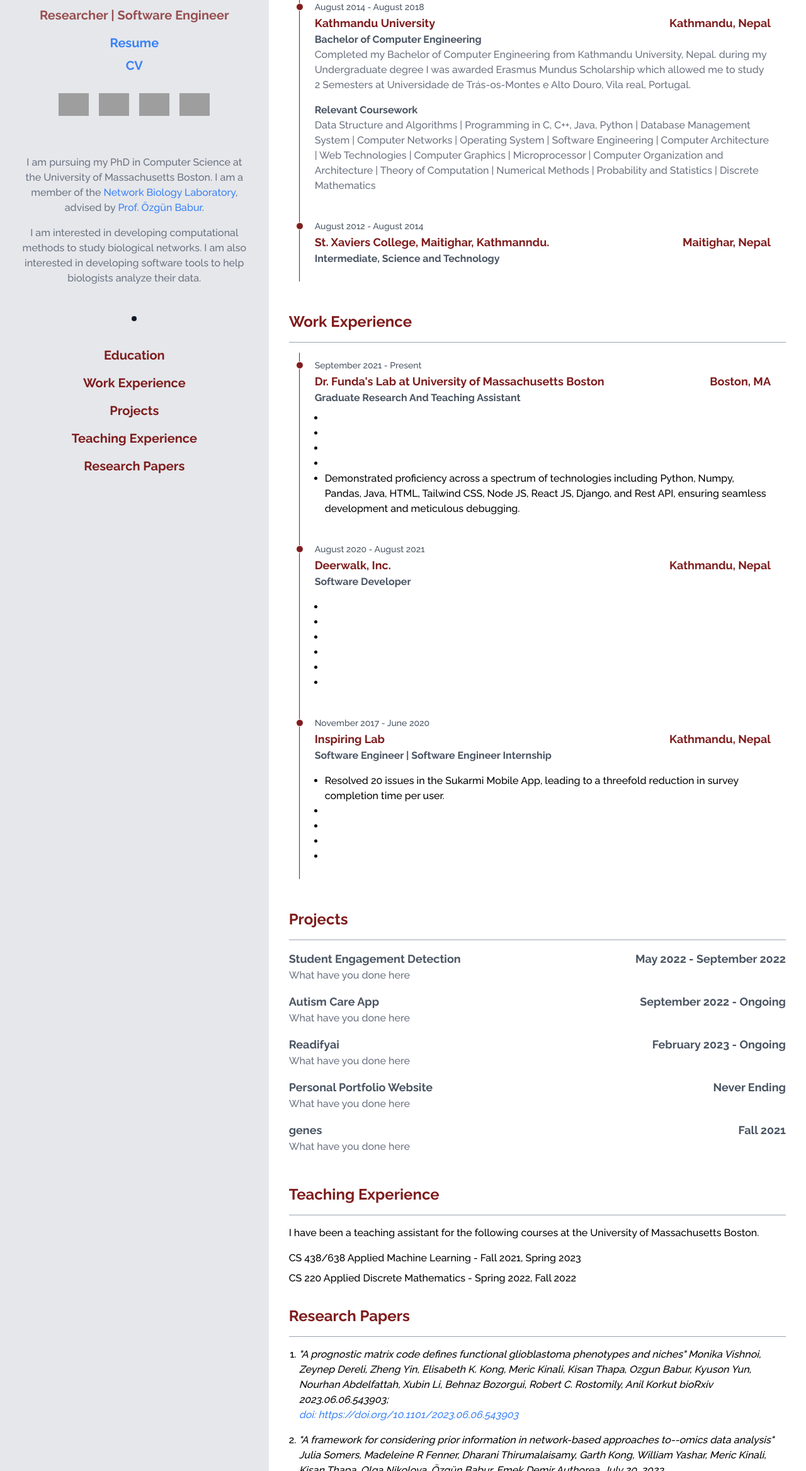
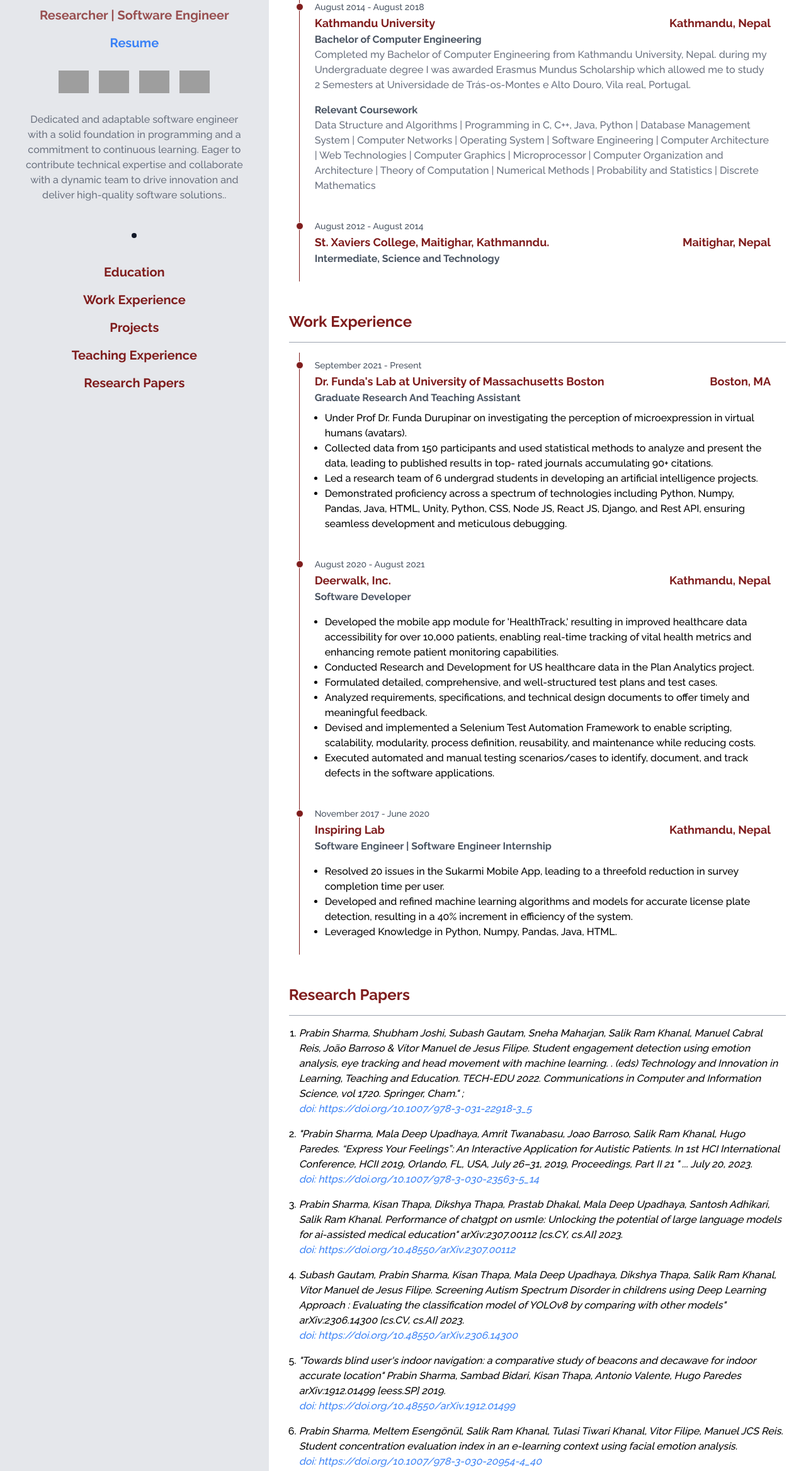
Before and after one commit to prabinsharmaa/prabinsharma.github.io, a plain HTML site: page index.html in a window 1280 px wide. Shown: the part 358-2694 px from the top of the page at 63% size. Drawn offline with nearby package versions, Linux system fonts and the light colour scheme; grey boxes are pictures that could not be loaded.

Commit message:
resume added

```diff
--- a/index.html
+++ b/index.html
@@ -32,18 +32,15 @@
 
                     <div
                         class="text-xl font-bold text-blue-500 mt-4 transition duration-100 ease-in-out hover:scale-125 hover:underline">
-                        <a href="assets/Kisan_Thapa_Resume.pdf">Resume</a>
+                        <a href="assets/Prabin_Sharma_Resume.pdf">Resume</a>
                     </div>
 
-                    <div
-                        class="text-xl font-bold text-blue-500 transition mt-2 duration-100 ease-in-out hover:scale-125 hover:underline">
-                        <a href="assets/Kisan_Thapa_Resume.pdf">CV</a>
-                    </div>
+
 
                     <div class="flex flex-row justify-center items-center mt-4">
                         <div
                             class="flex justify-center items-center w-12 h-12 rounded-full m-2 transition duration-300 ease-in-out hover:scale-125">
-                            <a href="https://www.linkedin.com/in/kisanthapa/">
+                            <a href="https://www.linkedin.com/in/prabin-sharma/">
                                 <img width="48" height="48" src="https://img.icons8.com/color/48/linkedin.png"
                                     alt="linkedin" />
                             </a>
@@ -51,7 +48,7 @@
 
                         <div
                             class="flex justify-center items-center w-12 h-12 rounded-full m-2  transition duration-300 ease-in-out hover:scale-125">
-                            <a href="https://github.com/KisanThapa">
+                            <a href="https://github.com/prabinsharmaa">
                                 <img width="48" height="48" src="https://img.icons8.com/fluency/48/github.png"
                                     alt="github" />
                             </a>
@@ -59,7 +56,7 @@
 
                         <div
                             class="flex justify-center items-center w-12 h-12 rounded-full m-2  transition duration-300 ease-in-out hover:scale-125">
-                            <a href="https://scholar.google.com/citations?user=4Qs3ndUAAAAJ&hl=en">
+                            <a href="https://scholar.google.com/citations?user=ZzKfXn8AAAAJ&hl=en">
                                 <img width="48" height="48" src="https://img.icons8.com/color/48/google-scholar--v3.png"
                                     alt="google-scholar--v3" />
                             </a>
@@ -67,28 +64,19 @@
 
                         <div
                             class="flex justify-center items-center w-12 h-12 rounded-full m-2  transition duration-300 ease-in-out hover:scale-125">
-                            <a href="https://www.instagram.com/kisan_n_n/">
+                            <a href="https://www.instagram.com/prabinxsharma/">
                                 <img width="48" height="48" src="https://img.icons8.com/fluency/48/instagram-new.png"
                                     alt="instagram-new" />
                             </a>
                         </div>
                     </div>
 
-                    <div class="text-center text-gray-500 mt-12">
-                        I am pursuing my PhD in Computer Science at the University of Massachusetts Boston. I am a
-                        member of
-                        the <a href="https://sites.google.com/view/umb-network-biology"
-                            class="text-blue-500 hover:underline">Network
-                            Biology
-                            Laboratory</a>, advised by <a href="https://sites.google.com/view/ozgunbabur"
-                            class="text-blue-500 hover:underline">Prof.
-                            Özgün Babur</a>.
-                    </div>
+
 
                     <div class="text-center text-gray-500 mt-4">
-                        I am interested in developing computational methods to study biological networks. I am also
-                        interested
-                        in developing software tools to help biologists analyze their data.
+                        Dedicated and adaptable software engineer with a solid foundation in programming and a commitment to continuous
+learning. Eager to contribute technical expertise and collaborate with a dynamic team to drive innovation and deliver high-quality
+software solutions..
                     </div>
 
                 </div>
@@ -252,13 +240,18 @@
                         <p class="mb-2 text-base font-normal text-gray-500 ">
 
                         <ul class="list-disc pl-4 mb-4">
-                            <li></li>
-                            <li>
-                            <li></li>
-                            <li></li>
+                            <li> Under Prof Dr. Funda Durupinar on investigating the perception of microexpression in virtual humans (avatars). </li>
+
+                            <li> Collected data from 150 participants and used statistical methods to analyze and present the data, leading to published results in top-
+                                rated journals accumulating 90+ citations. </li>
+
+                            <li>Led a research team of 6 undergrad students in developing an artificial intelligence projects.</li>
+
+
+
                             <li>Demonstrated proficiency across a spectrum of technologies including Python, Numpy,
                                 Pandas,
-                                Java, HTML, Tailwind
+                                Java, HTML, Unity, Python,
                                 CSS, Node JS, React JS, Django, and Rest API, ensuring seamless development and
                                 meticulous
                                 debugging.</li>
@@ -285,15 +278,16 @@
                         <p class="mb-4 text-base font-normal text-gray-500 ">
 
                         <ul class="list-disc pl-4 mb-4">
+                            <li>Developed the mobile app module for 'HealthTrack,' resulting in improved healthcare data accessibility for over 10,000 patients,
+                                enabling real-time tracking of vital health metrics and enhancing remote patient monitoring capabilities.</li>
 
-                            <li></li>
-                            <li>
-                            </li>
-                            <li></li>
-                            <li></li>
-                            <li></li>
-                            <li>
-                            </li>
+                            <li>Conducted Research and Development for US healthcare data in the Plan Analytics project.</li>
+                            <li>Formulated detailed, comprehensive, and well-structured test plans and test cases.</li>
+                            <li>Analyzed requirements, specifications, and technical design documents to offer timely and meaningful feedback.</li>
+                            <li>Devised and implemented a Selenium Test Automation Framework to enable scripting, scalability, modularity, process definition,
+                                reusability, and maintenance while reducing costs.</li>
+                            <li>Executed automated and manual testing scenarios/cases to identify, document, and track defects in the software applications.</li>
+
 
                         </ul>
                         </p>
@@ -321,11 +315,11 @@
                             <li>Resolved 20 issues in the Sukarmi Mobile App, leading to a threefold reduction in survey
                                 completion time per user.
                             </li>
-                            <li></li>
-                            <li>
+                            <li>Developed and refined machine learning algorithms and models for accurate license plate detection, resulting in a 40% increment
+                                in efficiency of the system.</li>
+                            <li>Leveraged Knowledge in Python, Numpy, Pandas, Java, HTML.
                             </li>
-                            <li></li>
-                            <li></li>
+
 
                         </ul>
                         </p>
@@ -333,66 +327,7 @@
 
                 </ol>
             </div>
-
-
-            <!-- Projects Section -->
-            <div class="flex flex-col">
-                <div id="projects" class="text-2xl font-bold text-red-900 mt-8">Projects</div>
-                <div class="border-b border-gray-400 mt-4"></div>
-
-                <div class="flow-root mt-4">
-                    <h3 class="float-left text-lg font-semibold text-gray-600">Student Engagement Detection</h3>
-                    <h5 class="float-right text-lg font-semibold text-gray-600 ml-4 align-right">May 2022 - September
-                        2022
-                    </h5>
-                </div>
-                <p class="mb-4 text-base font-normal text-gray-500 ">What have you done here</p>
-
-                <div class="flow-root">
-                    <h3 class="float-left text-lg font-semibold text-gray-600">Autism Care App</h3>
-                    <h5 class="float-right text-lg font-semibold text-gray-600 ml-4 align-right">September 2022 -
-                        Ongoing</h5>
-                </div>
-                <p class="mb-4 text-base font-normal text-gray-500 ">What have you done here</p>
-
-                <div class="flow-root">
-                    <h3 class="float-left text-lg font-semibold text-gray-600">Readifyai</h3>
-                    <h5 class="float-right text-lg font-semibold text-gray-600 ml-4 align-right">February 2023 - Ongoing
-                    </h5>
-                </div>
-                <p class="mb-4 text-base font-normal text-gray-500 ">What have you done here</p>
-
-                <div class="flow-root">
-                    <h3 class="float-left text-lg font-semibold text-gray-600">Personal Portfolio Website</h3>
-                    <h5 class="float-right text-lg font-semibold text-gray-600 ml-4 align-right">Never Ending</h5>
-                </div>
-                <p class="mb-4 text-base font-normal text-gray-500 ">What have you done here</p>
-
-                <div class="flow-root">
-                    <h3 class="float-left text-lg font-semibold text-gray-600">
-                        genes</h3>
-                    <h5 class="float-right text-lg font-semibold text-gray-600 ml-4 align-right">Fall 2021</h5>
-                </div>
-                <p class="mb-4 text-base font-normal text-gray-500 ">What have you done here</p>
-
-            </div>
-
-
-            <!-- Teaching Assistant Section -->
-            <div class="flex flex-col">
-                <div id="teaching_experience" class="text-2xl font-bold text-red-900 mt-8">Teaching Experience</div>
-                <div class="border-b border-gray-400 mt-4"></div>
-
-                <div class="text-l mt-4">
-                    I have been a teaching assistant for the following courses at the University of Massachusetts
-                    Boston.
-                </div>
-                <div class="text-l mt-4">CS 438/638 Applied Machine Learning - Fall 2021, Spring 2023</div>
-                <div class="text-l mt-2">CS 220 Applied Discrete Mathematics - Spring 2022, Fall 2022</div>
-            </div>
-
-
-            <!-- Research Papers Section -->
+<!-- Research Papers Section -->
             <div class="flex flex-col">
                 <div id="research_papers" class="text-2xl font-bold text-red-900 mt-8">Research Papers</div>
                 <div class="border-b border-gray-400 mt-4"></div>
@@ -400,42 +335,34 @@
                 <ol class="list-decimal pl-4">
                     <!-- Create numbered list -->
                     <li>
-                        <div class="text-l italic mt-4">"A prognostic matrix code defines functional glioblastoma
-                            phenotypes and niches"
-                            Monika Vishnoi, Zeynep Dereli, Zheng Yin, Elisabeth K. Kong, Meric Kinali, Kisan Thapa,
-                            Ozgun
-                            Babur,
-                            Kyuson Yun, Nourhan Abdelfattah, Xubin Li, Behnaz Bozorgui, Robert C. Rostomily, Anil Korkut
-                            bioRxiv 2023.06.06.543903;
+                        <div class="text-l italic mt-4">Prabin Sharma, Shubham Joshi, Subash Gautam, Sneha Maharjan, Salik Ram Khanal, Manuel Cabral Reis, João Barroso & Vítor Manuel de Jesus Filipe. Student engagement detection using emotion analysis, eye tracking and head movement with machine learning.  . (eds) Technology and Innovation in Learning, Teaching and Education. TECH-EDU 2022. Communications in Computer and Information Science, vol 1720. Springer, Cham."
+                            ;
                             <br>
-                            <a href="https://doi.org/10.1101/2023.06.06.543903" class="text-blue-500 hover:underline">
-                                doi: https://doi.org/10.1101/2023.06.06.543903
+                            <a href="https://doi.org/10.1007/978-3-031-22918-3_5" class="text-blue-500 hover:underline">
+                                doi: https://doi.org/10.1007/978-3-031-22918-3_5
                             </a>
                         </div>
                     </li>
 
                     <li>
-                        <div class="text-l italic mt-4">"A framework for considering prior information in
-                            network-based approaches to--omics data analysis"
-                            Julia Somers, Madeleine R Fenner, Dharani Thirumalaisamy, Garth Kong, William Yashar, Meric
-                            Kinali, Kisan Thapa, Olga
-                            Nikolova, Özgün Babur, Emek Demir Authorea. July 20, 2023.
+                        <div class="text-l italic mt-4">"Prabin Sharma, Mala Deep Upadhaya, Amrit Twanabasu, Joao Barroso, Salik Ram Khanal, Hugo Paredes. “Express Your Feelings”: An Interactive Application for Autistic Patients. In 1st HCI International Conference, HCII 2019, Orlando, FL, USA, July 26–31, 2019, Proceedings, Part II 21 "
+                            ... July 20, 2023.
 
                             <br>
-                            <a href="https://doi.org/10.22541/au.168984016.69483308/v1"
+                            <a href="https://doi.org/10.1007/978-3-030-23563-5_14"
                                 class="text-blue-500 hover:underline">
-                                doi: https://doi.org/10.22541/au.168984016.69483308/v1
+                                doi: https://doi.org/10.1007/978-3-030-23563-5_14
                             </a>
                             </a>
                         </div>
                     </li>
 
                     <li>
-                        <div class="text-l italic mt-4">"Performance of chatgpt on usmle: Unlocking the potential of
+                        <div class="text-l italic mt-4">Prabin Sharma, Kisan Thapa, Dikshya Thapa,  Prastab Dhakal, Mala Deep Upadhaya, Santosh Adhikari, Salik Ram
+                            Khanal. Performance of chatgpt on usmle: Unlocking the potential of
                             large
                             language models for ai-assisted medical education"
-                            Prabin Sharma, Kisan Thapa, Prastab Dhakal, Mala Deep Upadhaya, Santosh Adhikari, Salik Ram
-                            Khanal
+
                             arXiv:2307.00112 [cs.CY, cs.AI] 2023.
                             <br>
                             <a href="https://doi.org/10.48550/arXiv.2307.00112" class="text-blue-500 hover:underline">
@@ -447,14 +374,14 @@
 
 
                     <li>
-                        <div class="text-l italic mt-4">"Screening Autism Spectrum Disorder in childrens using Deep
+                        <div class="text-l italic mt-4">Subash Gautam, Prabin Sharma, Kisan Thapa, Mala Deep Upadhaya, Dikshya Thapa, Salik Ram
+                            Khanal,
+                            Vítor Manuel de Jesus
+                            Filipe. Screening Autism Spectrum Disorder in childrens using Deep
                             Learning
                             Approach : Evaluating the classification model of
                             YOLOv8 by comparing with other models"
-                            Subash Gautam, Prabin Sharma, Kisan Thapa, Mala Deep Upadhaya, Dikshya Thapa, Salik Ram
-                            Khanal,
-                            Vítor Manuel de Jesus
-                            Filipe
+
                             arXiv:2306.14300 [cs.CV, cs.AI] 2023.
                             <br>
                             <a href="https://doi.org/10.48550/arXiv.2306.14300" class="text-blue-500 hover:underline">
@@ -478,12 +405,88 @@
                         </div>
                     </li>
 
+                    <li>
+                        <div class="text-l italic mt-4">Prabin Sharma, Meltem Esengönül, Salik Ram Khanal, Tulasi Tiwari Khanal, Vitor Filipe, Manuel JCS Reis. Student concentration evaluation index in an e-learning context using facial emotion analysis.
+                            <br>
+                            <a href="https://doi.org/10.1007/978-3-030-20954-4_40" class="text-blue-500 hover:underline">
+                                doi: https://doi.org/10.1007/978-3-030-20954-4_40
+                            </a>
+                            </a>
+                        </div>
+                    </li>
+
+                    <li>
+                        <div class="text-l italic mt-4">Prabin Sharma, Joanna C Justus, Govinda R Poudel. Sensors and Systems for Monitoring Mental Fatigue: A systematic review.
+                            <br>
+                            <a href="https://arxiv.org/pdf/2307.01666.pdf" class="text-blue-500 hover:underline">
+                                doi: https://arxiv.org/pdf/2307.01666.pdf
+                            </a>
+                            </a>
+                        </div>
+                    </li>
+
                 </ol>
 
                 <!-- Empty Div to put padding at bottom -->
                 <div class="mb-20"></div>
 
             </div>
+
+            <!-- Projects Section -->
+            <div class="flex flex-col">
+                <div id="projects" class="text-2xl font-bold text-red-900 mt-8">Projects</div>
+                <div class="border-b border-gray-400 mt-4"></div>
+
+                <div class="flow-root mt-4">
+                    <h3 class="float-left text-lg font-semibold text-gray-600">Student Engagement Detection</h3>
+                    <h5 class="float-right text-lg font-semibold text-gray-600 ml-4 align-right">May 2020 - September
+                        2022
+                    </h5>
+                </div>
+                <p class="mb-4 text-base font-normal text-gray-500 ">Designed algorithms and methods for detecting student concentration in an e-learning environment using ML techniques.</p>
+
+                <div class="flow-root">
+                    <h3 class="float-left text-lg font-semibold text-gray-600">Autism Care App</h3>
+                    <h5 class="float-right text-lg font-semibold text-gray-600 ml-4 align-right">Jan 2019 - july 2019
+                        </h5>
+                </div>
+                <p class="mb-4 text-base font-normal text-gray-500 ">Developed 'Express Your Feelings,' an Android app aimed at simplifying emotional communication for children with Autism,
+                    allowing them to convey their emotions through intuitive icons, triggering automatic messages to parents or caregivers for
+                    immediate support.</p>
+
+                <div class="flow-root">
+                    <h3 class="float-left text-lg font-semibold text-gray-600">Readifyai</h3>
+                    <h5 class="float-right text-lg font-semibold text-gray-600 ml-4 align-right">February 2023 - Ongoing
+                    </h5>
+                </div>
+                <p class="mb-4 text-base font-normal text-gray-500 ">Readyfyai simplifies your reading with AI_summarizer, an open-source article summarizer that transforms lengthy articles into clear and concise summaries</p>
+
+                <div class="flow-root">
+                    <h3 class="float-left text-lg font-semibold text-gray-600">Personal Portfolio Website</h3>
+                    <h5 class="float-right text-lg font-semibold text-gray-600 ml-4 align-right">Never Ending</h5>
+                </div>
+                <p class="mb-4 text-base font-normal text-gray-500 ">What have you done here</p>
+
+
+
+            </div>
+
+
+            <!-- Teaching Assistant Section -->
+            <div class="flex flex-col">
+                <div id="teaching_experience" class="text-2xl font-bold text-red-900 mt-8">Teaching Experience</div>
+                <div class="border-b border-gray-400 mt-4"></div>
+
+                <div class="text-l mt-4">
+                    I have worked teaching assistant for the following courses at the University of Massachusetts
+                    Boston.
+                </div>
+                <div class="text-l mt-4">CS 438/638 Applied Machine Learning - Fall 2021, Spring 2023</div>
+                <div class="text-l mt-2">CS 110 - Spring 2022, Fall 2022, Spring 2023</div>
+            </div>
+
+
+
 
 
             <!-- Copyright to Prabin Sharma Section -->
```
Also changed, not shown: 4 other files.
